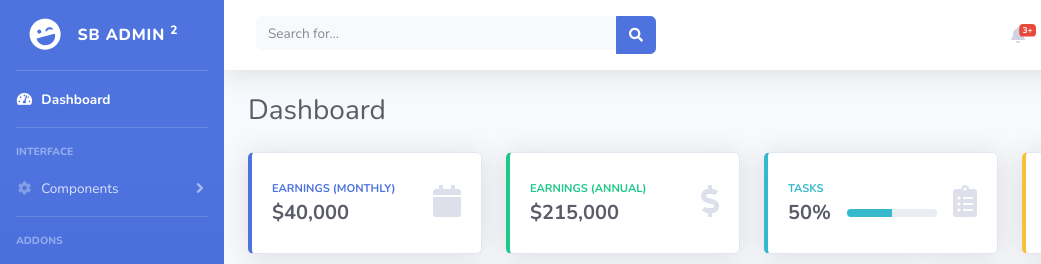
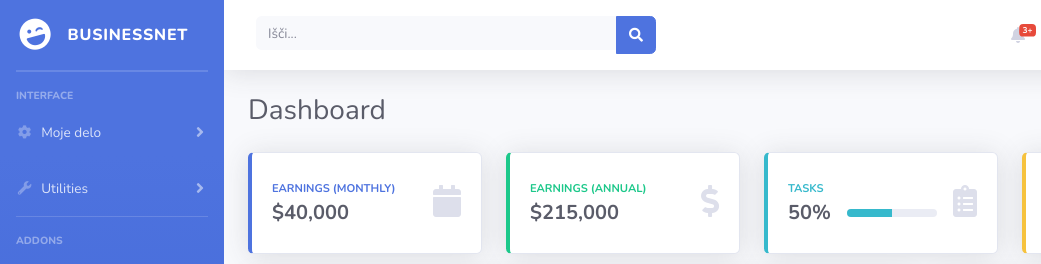
Before and after one commit to tinarazic/BusinessNet, a website: page Aplikacija/views/index.html in a window 1280 px wide. Shown: the top 264 px of the page, 0-1041 px from the left. Drawn offline with nearby package versions, Linux system fonts and the light colour scheme; files that its build step writes are made by us from their sources; files whose address does not match are found by name.

Commit message:
main page

```diff
--- a/Aplikacija/views/index.html
+++ b/Aplikacija/views/index.html
@@ -29,22 +29,15 @@
     <ul class="navbar-nav bg-gradient-primary sidebar sidebar-dark accordion" id="accordionSidebar">
 
       <!-- Sidebar - Brand -->
-      <a class="sidebar-brand d-flex align-items-center justify-content-center" href="/index/">
+      <a class="sidebar-brand d-flex align-items-center justify-content-center" href="/">
         <div class="sidebar-brand-icon rotate-n-15">
           <i class="fas fa-laugh-wink"></i>
         </div>
-        <div class="sidebar-brand-text mx-3">SB Admin <sup>2</sup></div>
+        <div class="sidebar-brand-text mx-3">BusinessNet</sup></div>
       </a>
 
       <!-- Divider -->
       <hr class="sidebar-divider my-0">
-
-      <!-- Nav Item - Dashboard -->
-      <li class="nav-item active">
-        <a class="nav-link" href="/index/">
-          <i class="fas fa-fw fa-tachometer-alt"></i>
-          <span>Dashboard</span></a>
-      </li>
 
       <!-- Divider -->
       <hr class="sidebar-divider">
@@ -58,13 +51,13 @@
       <li class="nav-item">
         <a class="nav-link collapsed" href="#" data-toggle="collapse" data-target="#collapseTwo" aria-expanded="true" aria-controls="collapseTwo">
           <i class="fas fa-fw fa-cog"></i>
-          <span>Components</span>
+          <span>Moje delo</span>
         </a>
         <div id="collapseTwo" class="collapse" aria-labelledby="headingTwo" data-parent="#accordionSidebar">
           <div class="bg-white py-2 collapse-inner rounded">
-            <h6 class="collapse-header">Custom Components:</h6>
-            <a class="collapse-item" href="/buttons/">Buttons</a>
-            <a class="collapse-item" href="/cards/>Cards</a>
+            <!-- <h6 class="collapse-header">Custom Components:</h6> -->
+            <a class="collapse-item" href="/buttons/">Projekti</a>
+            <a class="collapse-item" href="/cards/"">Cards</a>
           </div>
         </div>
       </li>
@@ -156,7 +149,7 @@
           <!-- Topbar Search -->
           <form class="d-none d-sm-inline-block form-inline mr-auto ml-md-3 my-2 my-md-0 mw-100 navbar-search">
             <div class="input-group">
-              <input type="text" class="form-control bg-light border-0 small" placeholder="Search for..." aria-label="Search" aria-describedby="basic-addon2">
+              <input type="text" class="form-control bg-light border-0 small" placeholder="Išči..." aria-label="Search" aria-describedby="basic-addon2">
               <div class="input-group-append">
                 <button class="btn btn-primary" type="button">
                   <i class="fas fa-search fa-sm"></i>
```
